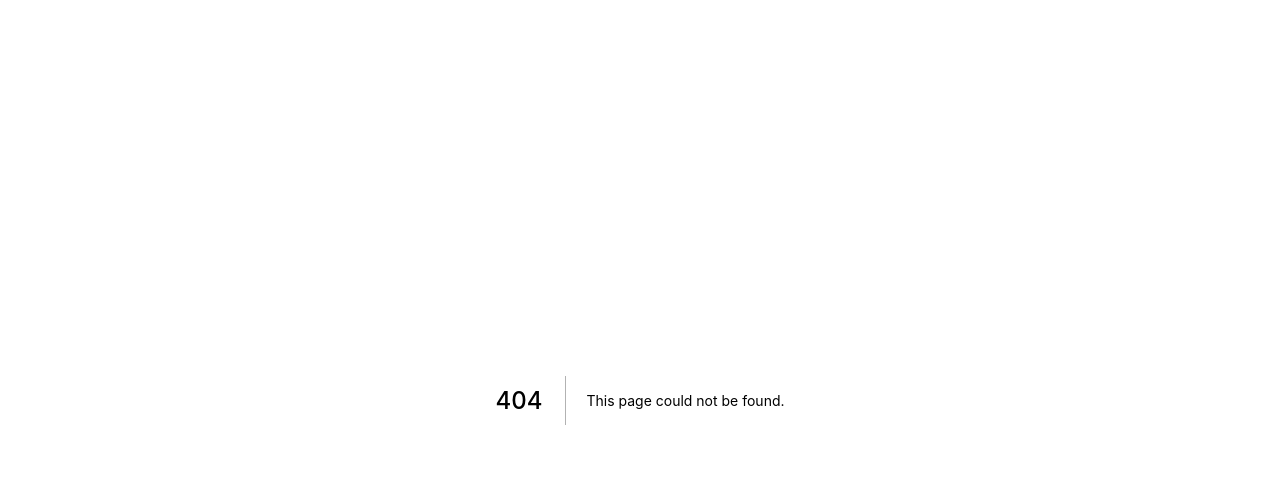
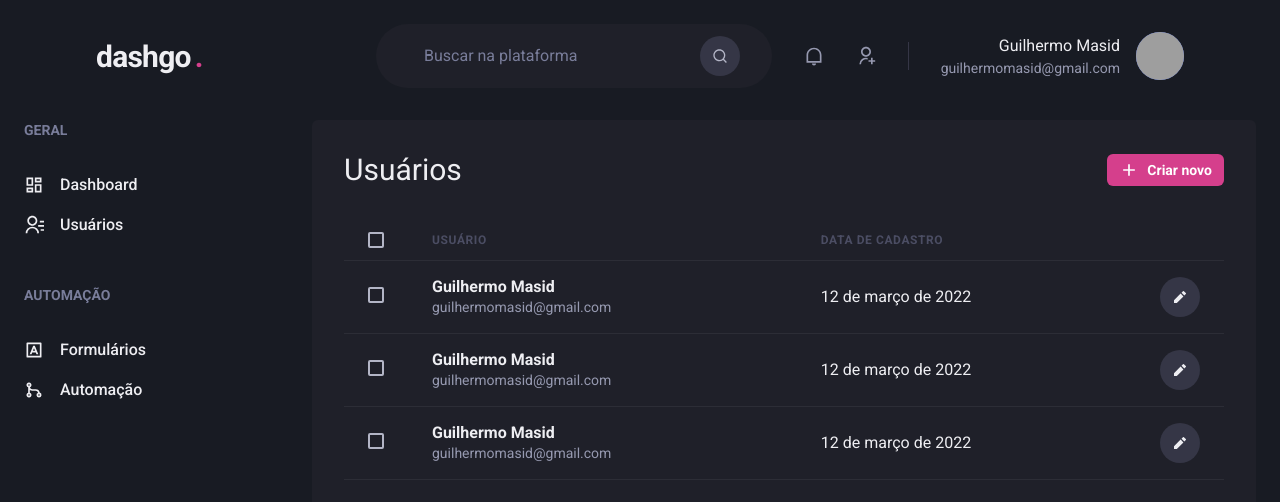
Before and after one commit to peguimasid/dashgo, a Next.js app: page /users in a window 1280 px wide. Before the commit this address had no page. Shown: the top 502 px of the page. Built offline with nearby package versions, Linux system fonts and the light colour scheme; grey boxes are pictures that could not be loaded.

Commit message:
list users page

```diff
--- /dev/null
+++ b/src/pages/users/index.tsx
@@ -0,0 +1,143 @@
+import { FunctionComponent } from 'react';
+
+import {
+  Box,
+  Button,
+  Checkbox,
+  Text,
+  Flex,
+  Heading,
+  Icon,
+  Table,
+  Tbody,
+  Td,
+  Th,
+  Thead,
+  Tr,
+  IconButton,
+} from '@chakra-ui/react';
+
+import Header from '../../components/Header';
+import Sidebar from '../../components/Sidebar';
+
+import { RiAddLine, RiPencilFill } from 'react-icons/ri';
+
+const UserList: FunctionComponent = () => {
+  return (
+    <Box>
+      <Header />
+
+      <Flex w="100%" my="6" maxW={1480} mx="auto" px="6">
+        <Sidebar />
+
+        <Box flex="1" rounded="md" bg="gray.800" p="8">
+          <Flex mb="8" justify="space-between" align="center">
+            <Heading size="lg" fontWeight="normal">
+              Usuários
+            </Heading>
+
+            <Button
+              as="a"
+              size="sm"
+              fontSize="sm"
+              colorScheme="pink"
+              cursor="pointer"
+              leftIcon={<Icon as={RiAddLine} fontSize="20" />}
+            >
+              Criar novo
+            </Button>
+          </Flex>
+
+          <Table colorScheme="whiteAlpha">
+            <Thead>
+              <Tr>
+                <Th px="6" color="gray.300" w="8">
+                  <Checkbox colorScheme="pink" />
+                </Th>
+                <Th>Usuário</Th>
+                <Th>Data de cadastro</Th>
+                <Th w="8" />
+              </Tr>
+            </Thead>
+            <Tbody>
+              <Tr>
+                <Td px="6">
+                  <Checkbox colorScheme="pink" />
+                </Td>
+                <Td>
+                  <Box>
+                    <Text fontWeight="bold">Guilhermo Masid</Text>
+                    <Text fontSize="sm" color="gray.300">
+                      guilhermomasid@gmail.com
+                    </Text>
+                  </Box>
+                </Td>
+                <Td>12 de março de 2022</Td>
+                <Td>
+                  <IconButton
+                    rounded="full"
+                    bgColor="gray.700"
+                    _hover={{ bgColor: 'gray.600' }}
+                    _active={{ bgColor: 'gray.500' }}
+                    aria-label="update-user"
+                    icon={<RiPencilFill />}
+                  />
+                </Td>
+              </Tr>
+              <Tr>
+                <Td px="6">
+                  <Checkbox colorScheme="pink" />
+                </Td>
+                <Td>
+                  <Box>
+                    <Text fontWeight="bold">Guilhermo Masid</Text>
+                    <Text fontSize="sm" color="gray.300">
+                      guilhermomasid@gmail.com
+                    </Text>
+                  </Box>
+                </Td>
+                <Td>12 de março de 2022</Td>
+                <Td>
+                  <IconButton
+                    rounded="full"
+                    bgColor="gray.700"
+                    _hover={{ bgColor: 'gray.600' }}
+                    _active={{ bgColor: 'gray.500' }}
+                    aria-label="update-user"
+                    icon={<RiPencilFill />}
+                  />
+                </Td>
+              </Tr>
+              <Tr>
+                <Td px="6">
+                  <Checkbox colorScheme="pink" />
+                </Td>
+                <Td>
+                  <Box>
+                    <Text fontWeight="bold">Guilhermo Masid</Text>
+                    <Text fontSize="sm" color="gray.300">
+                      guilhermomasid@gmail.com
+                    </Text>
+                  </Box>
+                </Td>
+                <Td>12 de março de 2022</Td>
+                <Td>
+                  <IconButton
+                    rounded="full"
+                    bgColor="gray.700"
+                    _hover={{ bgColor: 'gray.600' }}
+                    _active={{ bgColor: 'gray.500' }}
+                    aria-label="update-user"
+                    icon={<RiPencilFill />}
+                  />
+                </Td>
+              </Tr>
+            </Tbody>
+          </Table>
+        </Box>
+      </Flex>
+    </Box>
+  );
+};
+
+export default UserList;
```
Also changed, not shown: src/pages/users/create.tsx (added, +7 -0 lines).
